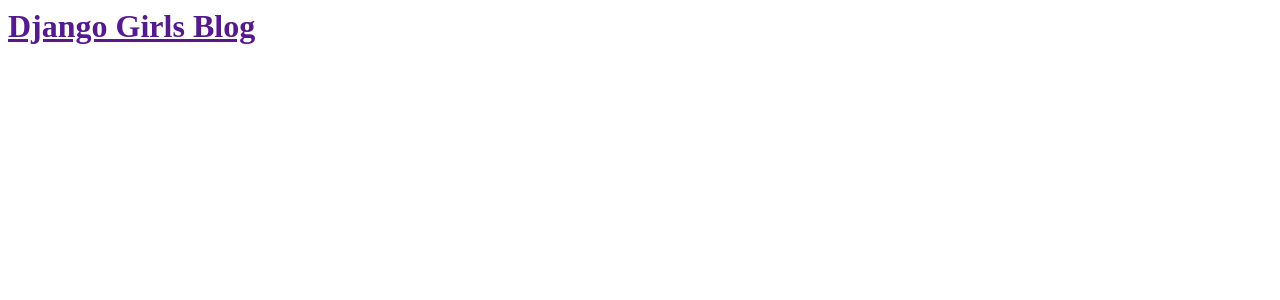
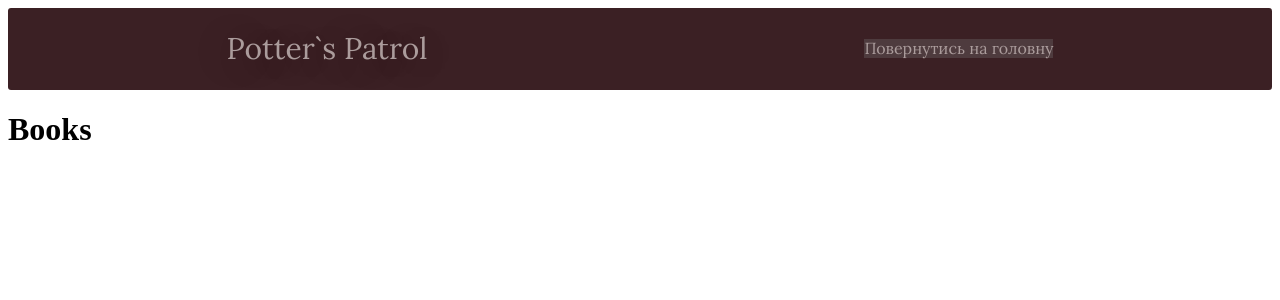
Before and after one commit to ViktorBraus/Diploma, a Django app: page / in a window 1280 px wide. Shown: the top 300 px of the page. Run offline with Django 4.2, Linux system fonts and the light colour scheme; data that the repository does not hold is empty; some libraries are stand-ins or nearby versions.

Commit message:
modified css file and html

```diff
--- a/Diploma/settings.py
+++ b/Diploma/settings.py
@@ -25,7 +25,9 @@
 # SECURITY WARNING: don't run with debug turned on in production!
 DEBUG = True
 
-ALLOWED_HOSTS = [r'potterspatrol.pythonanywhere.com']
+ALLOWED_HOSTS = ['potterspatrol.pythonanywhere.com',
+                 '127.0.0.1',
+                 'localhost']
 
 
 # Application definition
--- /dev/null
+++ b/web_content/static/index.css
@@ -0,0 +1,48 @@
+/*
+#AB9C9C - основной цвет текста
+#3B2024 - цвет фона
+Шрифт - Lora
+        background-color: rgba(196,196,196, 0.6); - чтобы настроить прозрачность
+*/
+@font-face {
+    font-family: Lora;
+    src: url("./fonts/Lora-Regular.ttf") format("truetype");
+    font-style: normal;
+    font-weight: normal;
+}
+.HomePage
+{
+    border-radius: 3px ;
+    width: 100%;
+    background: #3B2024;
+    background-position: center;
+    background-size: cover;
+    font-family: Lora;
+    font-style: normal;
+    font-weight: normal;
+    line-height: 82px;
+    text-align: center;
+    color: #AB9C9C;
+    text-shadow: 0px 4px 51px rgba(0, 0, 0, 0.25);
+}
+.navbar
+{
+    position: sticky;
+    font-family: "LoraRegular";
+    width: 100%;
+    top: 0;
+    font-family: Lora;
+    color: #AB9C9C;
+    display: inline-flex;
+    justify-content: space-around;
+}
+.Potters
+{
+        font-size: 30px;
+}
+.linking
+{
+    background: rgba(123, 123, 123, 0.3);
+    color:#AB9C9C;
+    text-decoration:none;
+}
--- a/web_content/templates/web_content/web_content_list.html
+++ b/web_content/templates/web_content/web_content_list.html
@@ -1,18 +1,29 @@
+
 <html>
     <head>
+          <link rel="stylesheet" href="https://cdnjs.cloudflare.com/ajax/libs/font-awesome/4.7.0/css/font-awesome.min.css"></link>
+        <link rel="stylesheet" href="../../static/index.css">
+            <link rel="icon" href="../../static/logo.png" />
+        <script src="https://ajax.googleapis.com/ajax/libs/jquery/3.2.1/jquery.min.js"></script>
+        <meta charSet="utf-8" />
         <title>Django Girls blog</title>
     </head>
     <body>
+    <div class="HomePage">
+        <div class="navbar">
+        <div class="Potters">Potter`s Patrol</div>
+        <div><a class="linking" href="http://localhost:3000">Повернутись на головну</a></div>
+        </div>
+    </div>
         <div>
-            <h1><a href="">Django Girls Blog</a></h1>
+            <h1>Books</h1>
         </div>
         {% for post in posts %}
             <div>
-            <p>published: {{ post.published_date }}</p>
             <h1><a href="">{{ post.title }}</a> </h1>
             <p>{{ post.text|linebreaksbr }}</p>
+                        <p>published: {{ post.published_date }}</p>
             </div>
         {% endfor %}
-
     </body>
 </html>
```
Also changed, not shown: web_content/static/fonts/Lora-Bold.ttf (added), web_content/static/fonts/Lora-BoldItalic.ttf (added), web_content/static/fonts/Lora-Italic.ttf (added), web_content/static/fonts/Lora-Regular.ttf (added), web_content/static/fonts/Lora.ttf (added), web_content/static/logo.png (added).
